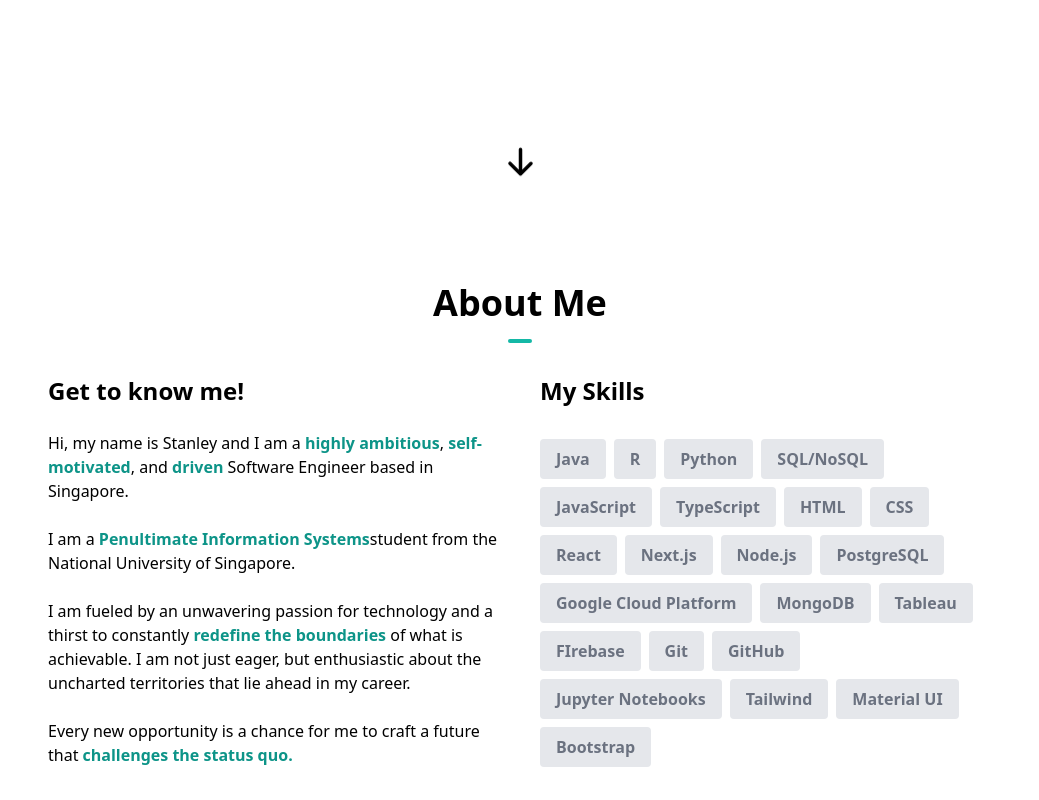
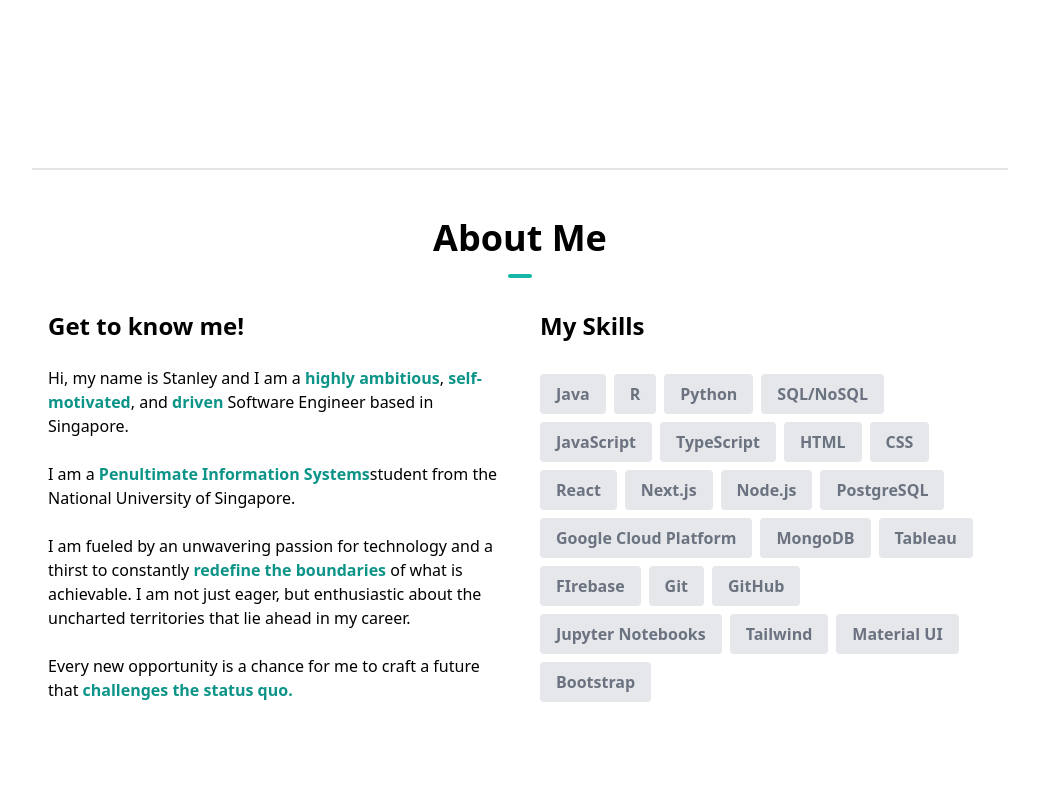
Before and after one commit to StanleyMak/portfolio, a Next.js app: page / in a window 1280 px wide. Shown: the part 640-1440 px from the top of the page, without its empty margins (120-1159 px from the left). Built offline with nearby package versions, Linux system fonts and the light colour scheme.

Commit message:
removed outdated arrow

```diff
--- a/components/AboutSection.tsx
+++ b/components/AboutSection.tsx
@@ -30,7 +30,8 @@
 const AboutSection = () => {
   return (
     <section id="about">
-      <div className="my-12 pb-12 md:pt-16 md:pb-48">
+      <hr className="w-full h-0.5 mx-auto mt-8 bg-neutral-200 border-0"></hr>
+      <div className="my-12 pb-12 md:pb-48">
         <h1 className="text-center font-bold text-4xl">
           About Me
           <hr className="w-6 h-1 mx-auto my-4 bg-teal-500 border-0 rounded"></hr>
--- a/components/HeroSection.tsx
+++ b/components/HeroSection.tsx
@@ -41,16 +41,6 @@
         </div>
       </div>
       <div className="flex flex-row items-center text-center justify-center ">
-        <Link
-          to="about"
-          activeClass="active"
-          spy={true}
-          smooth={true}
-          offset={-100}
-          duration={500}
-        >
-          <HiArrowDown size={35} className="animate-bounce" />
-        </Link>
       </div>
     </section>
   )
```
